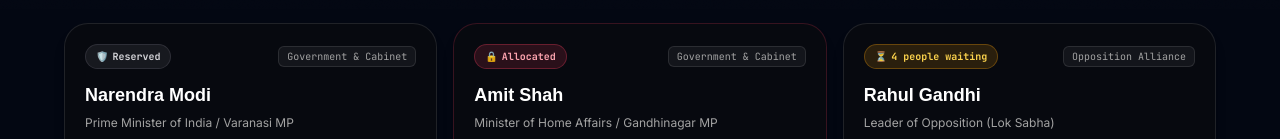
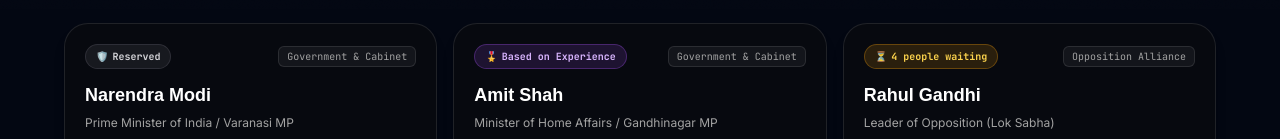
Before and after one commit to yuveerji/zenvitra-beta, a Next.js app: page /matrix in a window 1280 px wide. Shown: the part 791-930 px from the top of the page. Built offline with nearby package versions, Linux system fonts and the light colour scheme; no server answers; the database is empty; a web font is replaced by a local one.

Commit message:
fix(matrix): remove personal allocation data and personal email from matrix

```diff
--- a/components/mun/PortfolioMatrixView.tsx
+++ b/components/mun/PortfolioMatrixView.tsx
@@ -49,7 +49,7 @@ export interface MatrixPortfolioItem {
 const INITIAL_MATRIX_DATA: MatrixPortfolioItem[] = [
   /* ── AIPPM ── */
   { id: 'aippm_1', committee: 'AIPPM', title: 'Narendra Modi', subTitle: 'Prime Minister of India / Varanasi MP', category: 'Government & Cabinet', status: 'Reserved', difficulty: 'Advanced' },
-  { id: 'aippm_2', committee: 'AIPPM', title: 'Amit Shah', subTitle: 'Minister of Home Affairs / Gandhinagar MP', category: 'Government & Cabinet', status: 'Allocated', allocatedTo: 'Yuveer Ji', allocatedEmail: 'yuveerji@gmail.com', difficulty: 'Advanced' },
+  { id: 'aippm_2', committee: 'AIPPM', title: 'Amit Shah', subTitle: 'Minister of Home Affairs / Gandhinagar MP', category: 'Government & Cabinet', status: 'Based on Experience', difficulty: 'Advanced' },
   { id: 'aippm_3', committee: 'AIPPM', title: 'Rahul Gandhi', subTitle: 'Leader of Opposition (Lok Sabha)', category: 'Opposition Alliance', status: '4 people waiting', waitingCount: 4, difficulty: 'Advanced' },
   { id: 'aippm_4', committee: 'AIPPM', title: 'Rajnath Singh', subTitle: 'Minister of Defence', category: 'Government & Cabinet', status: 'Based on Experience', difficulty: 'Intermediate' },
   { id: 'aippm_5', committee: 'AIPPM', title: 'Nirmala Sitharaman', subTitle: 'Minister of Finance', category: 'Government & Cabinet', status: 'FCFS', difficulty: 'Intermediate' },
@@ -60,7 +60,7 @@ const INITIAL_MATRIX_DATA: MatrixPortfolioItem[] = [
   { id: 'aippm_10', committee: 'AIPPM', title: 'Asaduddin Owaisi', subTitle: 'AIMIM Chief / Hyderabad MP', category: 'Independent MPs', status: 'Based on Experience', difficulty: 'Crisis' },
 
   /* ── EMI (Ministry of Education) ── */
-  { id: 'emi_1', committee: 'EMI', title: 'Dharmendra Pradhan', subTitle: 'Union Minister of Education', category: 'Union Ministry', status: 'Allocated', allocatedTo: 'Devansh K.', allocatedEmail: 'devansh@zenvitra.org', difficulty: 'Advanced' },
+  { id: 'emi_1', committee: 'EMI', title: 'Dharmendra Pradhan', subTitle: 'Union Minister of Education', category: 'Union Ministry', status: 'Allocated', allocatedTo: 'Accredited Delegate', difficulty: 'Advanced' },
   { id: 'emi_2', committee: 'EMI', title: 'Prof. M. Jagadesh Kumar', subTitle: 'Chairman, University Grants Commission (UGC)', category: 'Statutory Regulatory Authority', status: 'Based on Experience', difficulty: 'Advanced' },
   { id: 'emi_3', committee: 'EMI', title: 'Prof. T.G. Sitharam', subTitle: 'Chairman, AICTE', category: 'Technical Regulatory Authority', status: 'Vacant', difficulty: 'Intermediate' },
   { id: 'emi_4', committee: 'EMI', title: 'Director, NCERT', subTitle: 'Curriculum & Textbook Framework Directorate', category: 'Academic Directorate', status: 'FCFS', difficulty: 'Beginner' },
@@ -70,12 +70,12 @@ const INITIAL_MATRIX_DATA: MatrixPortfolioItem[] = [
   { id: 'emi_8', committee: 'EMI', title: 'National Student Union Representative', subTitle: 'Youth Democratic Student Body', category: 'Student Federation', status: 'Vacant', difficulty: 'Beginner' },
 
   /* ── UNSC (UN Security Council) ── */
-  { id: 'unsc_1', committee: 'UNSC', title: 'United States of America', subTitle: 'Permanent Member (P5) • Veto Power', category: 'Permanent Members (P5)', status: 'Allocated', allocatedTo: 'Alexander V.', allocatedEmail: 'alexander@zenvitra.org', difficulty: 'Crisis' },
+  { id: 'unsc_1', committee: 'UNSC', title: 'United States of America', subTitle: 'Permanent Member (P5) • Veto Power', category: 'Permanent Members (P5)', status: 'Allocated', allocatedTo: 'Accredited Delegate', difficulty: 'Crisis' },
   { id: 'unsc_2', committee: 'UNSC', title: 'United Kingdom', subTitle: 'Permanent Member (P5) • Veto Power', category: 'Permanent Members (P5)', status: '4 people waiting', waitingCount: 4, difficulty: 'Advanced' },
   { id: 'unsc_3', committee: 'UNSC', title: 'French Republic', subTitle: 'Permanent Member (P5) • Veto Power', category: 'Permanent Members (P5)', status: 'Based on Experience', difficulty: 'Advanced' },
   { id: 'unsc_4', committee: 'UNSC', title: 'Russian Federation', subTitle: 'Permanent Member (P5) • Veto Power', category: 'Permanent Members (P5)', status: 'Reserved', difficulty: 'Crisis' },
   { id: 'unsc_5', committee: 'UNSC', title: 'People’s Republic of China', subTitle: 'Permanent Member (P5) • Veto Power', category: 'Permanent Members (P5)', status: 'Based on Experience', difficulty: 'Crisis' },
-  { id: 'unsc_6', committee: 'UNSC', title: 'Republic of India', subTitle: 'Special Invitee & G4 Candidate Member', category: 'Elected Members & Observers', status: 'Allocated', allocatedTo: 'Priya N.', allocatedEmail: 'priya@zenvitra.org', difficulty: 'Advanced' },
+  { id: 'unsc_6', committee: 'UNSC', title: 'Republic of India', subTitle: 'Special Invitee & G4 Candidate Member', category: 'Elected Members & Observers', status: 'Allocated', allocatedTo: 'Accredited Delegate', difficulty: 'Advanced' },
   { id: 'unsc_7', committee: 'UNSC', title: 'Japan', subTitle: 'Non-Permanent Member (Asia-Pacific)', category: 'Elected Members (E10)', status: 'FCFS', difficulty: 'Intermediate' },
   { id: 'unsc_8', committee: 'UNSC', title: 'Republic of Korea', subTitle: 'Non-Permanent Member (Asia-Pacific)', category: 'Elected Members (E10)', status: 'Vacant', difficulty: 'Intermediate' },
   { id: 'unsc_9', committee: 'UNSC', title: 'Swiss Confederation', subTitle: 'Non-Permanent Member (WEOG)', category: 'Elected Members (E10)', status: 'Vacant', difficulty: 'Beginner' },
@@ -87,7 +87,7 @@ const INITIAL_MATRIX_DATA: MatrixPortfolioItem[] = [
   { id: 'unodc_3', committee: 'UNODC', title: 'Kingdom of the Netherlands', subTitle: 'Port of Rotterdam Interception Directorate', category: 'European Gateway States', status: 'FCFS', difficulty: 'Intermediate' },
   { id: 'unodc_4', committee: 'UNODC', title: 'Republic of the Union of Myanmar', subTitle: 'Golden Triangle Synthetic Drug Precursor Taskforce', category: 'Southeast Asia Transit', status: 'Vacant', difficulty: 'Advanced' },
   { id: 'unodc_5', committee: 'UNODC', title: 'Federal Republic of Nigeria', subTitle: 'West African Transshipment Command', category: 'African Transit Hubs', status: 'Vacant', difficulty: 'Beginner' },
-  { id: 'unodc_6', committee: 'UNODC', title: 'INTERPOL Secretariat', subTitle: 'Transnational Organized Crime Taskforce', category: 'International Observer Agencies', status: 'Allocated', allocatedTo: 'Marcus L.', allocatedEmail: 'marcus@zenvitra.org', difficulty: 'Advanced' },
+  { id: 'unodc_6', committee: 'UNODC', title: 'INTERPOL Secretariat', subTitle: 'Transnational Organized Crime Taskforce', category: 'International Observer Agencies', status: 'Allocated', allocatedTo: 'Accredited Observer', difficulty: 'Advanced' },
   { id: 'unodc_7', committee: 'UNODC', title: 'Islamic Republic of Afghanistan', subTitle: 'Opiate Eradication Directorate', category: 'Central Asian Production Corridor', status: 'Reserved', difficulty: 'Crisis' },
   { id: 'unodc_8', committee: 'UNODC', title: 'Commonwealth of Australia', subTitle: 'Pacific Border & Darknet Interdiction Branch', category: 'Destination & Consumer States', status: 'FCFS', difficulty: 'Beginner' },
 ];
@@ -470,7 +470,7 @@ export function PortfolioMatrixView({ onSelectPortfolio, standalone = false }: P
                       type="text"
                       value={editDelegateName}
                       onChange={(e) => setEditDelegateName(e.target.value)}
-                      placeholder="e.g. Yuveer Ji"
+                      placeholder="e.g. Full Delegate Name"
                       className="w-full px-3 py-2 rounded-xl bg-black border border-white/15 text-white focus:border-cyan-400 outline-none"
                     />
                   </div>
```
